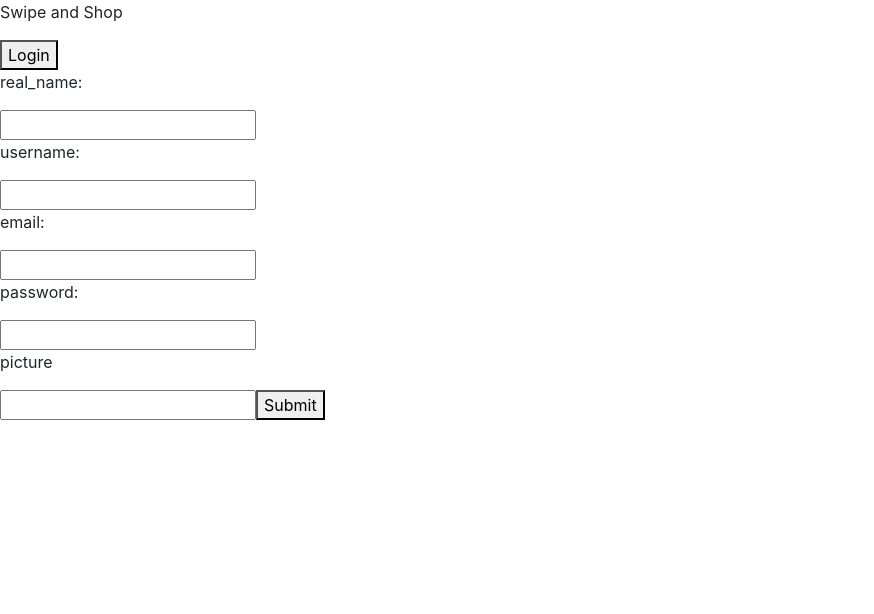
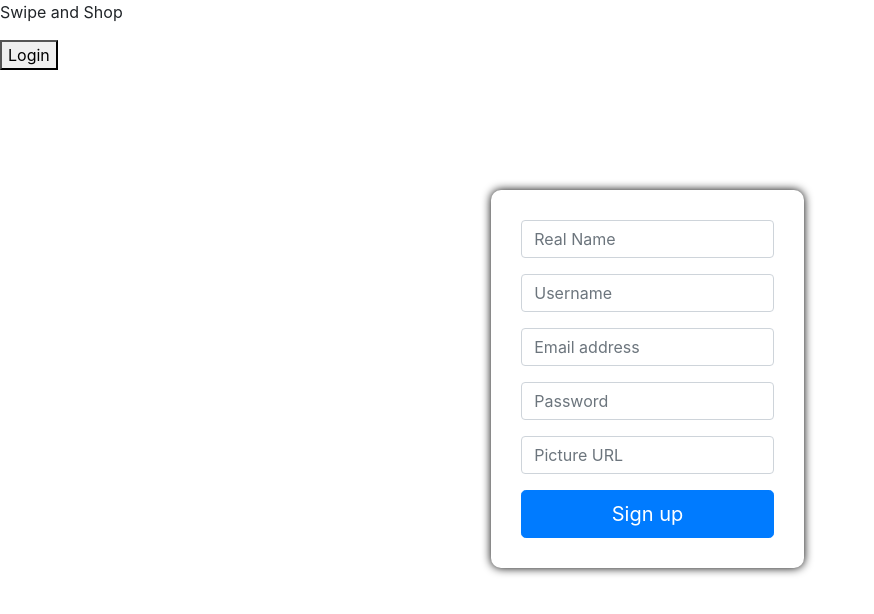
Before and after one commit to GarethWoodman/swipe_and_shop, a React (Create React App) app in the folder client/: page / in a window 1280 px wide. Both pictures are taken after a click on the button "Sign Up". Shown: the top 614 px of the page, without its empty margins (0-874 px from the left). Built offline with nearby package versions, Linux system fonts and the light colour scheme.

Commit message:
Sign up CSS

```diff
--- a/client/src/components/signUp.jsx
+++ b/client/src/components/signUp.jsx
@@ -46,37 +46,82 @@
 
     console.log("PROPS");
     console.log(this.props);
-    this.props.pageSetter("Login")
+    this.props.pageSetter("Login");
   };
 
   render() {
     console.log(this.state);
     return (
       <div>
-        <form onSubmit={this.onSubmit}>
-          <p>real_name:</p>
-          <input id="real_name" type="text" onChange={this.myChangeHandler} />
+        <section className="row justify-content-center">
+          <section className="col-12 col-sm-6 col-md-3">
+            <form className="form-signin" onSubmit={this.onSubmit}>
+              {/* <p>real_name:</p> */}
 
-          <p>username:</p>
-          <input id="username" type="text" onChange={this.myChangeHandler} />
+              <div className="form-group">
+                <input
+                  id="real_name"
+                  className="form-control"
+                  placeholder="Real Name"
+                  type="text"
+                  onChange={this.myChangeHandler}
+                />
+              </div>
 
-          <p>email:</p>
-          <input id="email" type="text" onChange={this.myChangeHandler} />
+              {/* <p>username:</p> */}
+              <div className="form-group">
+                <input
+                  id="username"
+                  className="form-control"
+                  placeholder="Username"
+                  type="text"
+                  onChange={this.myChangeHandler}
+                />
+              </div>
 
-          <p>password:</p>
+              {/* <p>email:</p> */}
+              <div className="form-group">
+                <input
+                  id="email"
+                  className="form-control"
+                  placeholder="Email address"
+                  type="email"
+                  onChange={this.myChangeHandler}
+                />
+              </div>
+
+              {/* <p>password:</p> */}
+              <div className="form-group">
                 <input
                   id="password"
+                  className="form-control"
+                  placeholder="Password"
                   type="password"
                   onChange={this.myChangeHandler}
                 />
+              </div>
 
-          <p>picture</p>
-          <input id="picture" type="text" onChange={this.myChangeHandler} />
+              {/* <p>picture</p> */}
+              <div className="form-group">
+                <input
+                  id="picture"
+                  className="form-control"
+                  placeholder="Picture URL"
+                  type="text"
+                  onChange={this.myChangeHandler}
+                />
+              </div>
 
-          <button id="userSubmit" type="submit">
-            Submit
+              <button
+                id="userSubmit"
+                className="btn btn-lg btn-primary btn-block"
+                type="submit"
+              >
+                Sign up
               </button>
             </form>
+          </section>
+        </section>
       </div>
     );
   }
```
Lines whose indentation alone changed are shown as unchanged.
